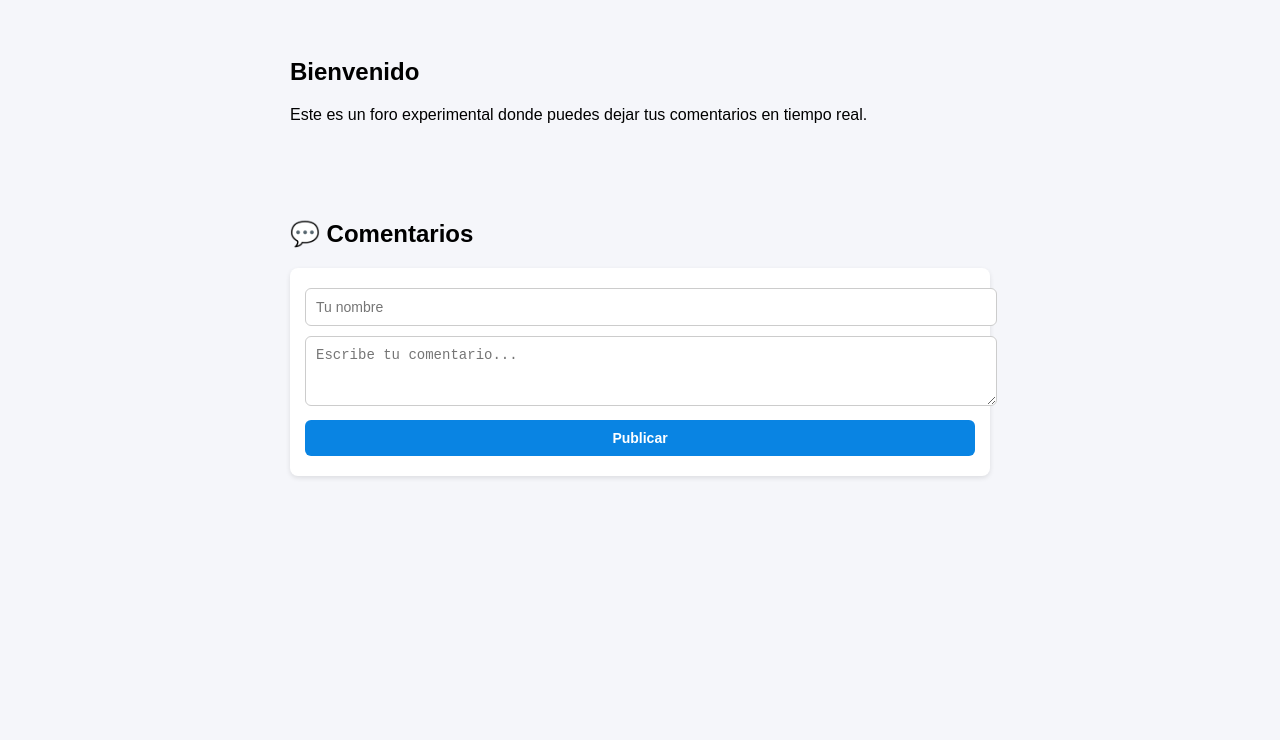
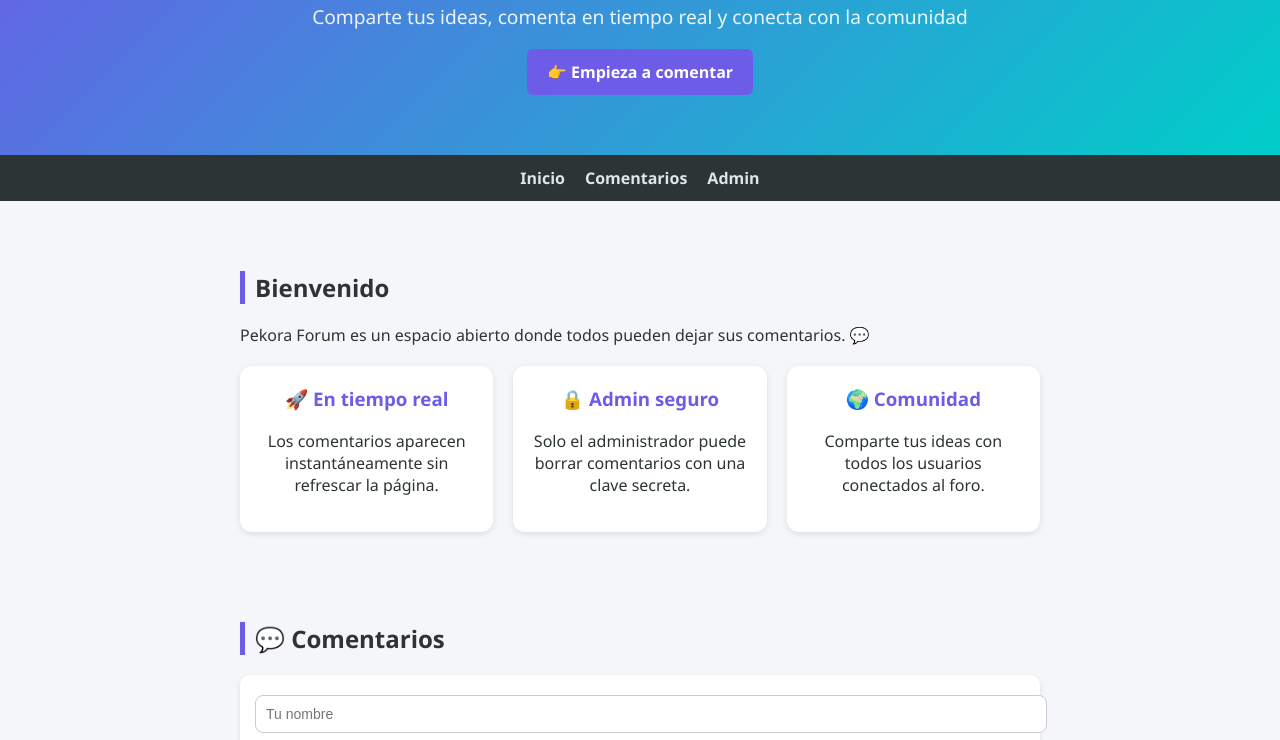
Before and after one commit to ESPZzip/-pekorarevive, a plain HTML site: page index.html in a window 1280 px wide. Shown: the part 158-898 px from the top of the page. Before the commit the page ends 800 px from the top, so only its background shows below. Drawn offline with Linux system fonts and the light colour scheme; no server answers.

Commit message:
Update index.html

```diff
--- a/index.html
+++ b/index.html
@@ -5,36 +5,61 @@
   <meta name="viewport" content="width=device-width, initial-scale=1.0">
   <title>Pekora Forum</title>
   <style>
-    body { font-family: Arial, sans-serif; background: #f5f6fa; margin: 0; padding: 0; }
-    header { background: #0984e3; color: #fff; padding: 15px; text-align: center; }
-    header h1 { margin: 0; }
-    nav { background: #74b9ff; display: flex; justify-content: center; gap: 20px; padding: 10px; }
-    nav a { color: white; text-decoration: none; font-weight: bold; }
-    nav a:hover { text-decoration: underline; }
+    body { font-family: 'Segoe UI', Tahoma, Geneva, Verdana, sans-serif; margin: 0; background: #f5f6fa; color: #2d3436; }
+    header {
+      background: linear-gradient(135deg, #6c5ce7, #00cec9);
+      color: #fff; padding: 60px 20px; text-align: center;
+    }
+    header h1 { font-size: 2.5rem; margin-bottom: 10px; }
+    header p { font-size: 1.2rem; opacity: 0.9; }
 
-    .container { width: 100%; max-width: 700px; margin: 20px auto; padding: 20px; }
-    form { background: #fff; padding: 15px; border-radius: 8px; box-shadow: 0 2px 5px rgba(0,0,0,0.1); margin-bottom: 20px; }
-    input, textarea, button { width: 100%; padding: 10px; margin: 5px 0; border-radius: 6px; border: 1px solid #ccc; font-size: 14px; }
-    button { background: #0984e3; color: #fff; font-weight: bold; border: none; cursor: pointer; }
-    button:hover { background: #74b9ff; }
+    nav { background: #2d3436; display: flex; justify-content: center; gap: 20px; padding: 12px; }
+    nav a { color: #dfe6e9; text-decoration: none; font-weight: 600; }
+    nav a:hover { color: #00cec9; }
 
-    .comment { background: #fff; padding: 12px; margin-bottom: 12px; border-radius: 6px; box-shadow: 0 1px 3px rgba(0,0,0,0.1); }
-    .comment .author { font-weight: bold; color: #2d3436; }
-    .comment .time { font-size: 12px; color: #636e72; }
-    .comment .text { margin-top: 5px; }
+    .container { width: 100%; max-width: 800px; margin: 30px auto; padding: 20px; }
+    h2 { border-left: 5px solid #6c5ce7; padding-left: 10px; }
 
-    /* Admin Panel oculto */
-    #adminPanel { display: none; background: #fff3cd; padding: 20px; border-radius: 8px; border: 2px solid #f39c12; }
+    /* Botón destacado */
+    .btn-primary {
+      display: inline-block;
+      background: #6c5ce7;
+      color: white; padding: 12px 20px;
+      font-size: 1rem; border-radius: 6px;
+      text-decoration: none; font-weight: bold;
+      transition: 0.2s;
+    }
+    .btn-primary:hover { background: #341f97; }
+
+    /* Tarjetas inicio */
+    .features { display: grid; grid-template-columns: repeat(auto-fit, minmax(220px, 1fr)); gap: 20px; margin-top: 20px; }
+    .feature { background: white; padding: 20px; border-radius: 12px; box-shadow: 0 2px 6px rgba(0,0,0,0.1); text-align: center; }
+    .feature h3 { margin-top: 0; color: #6c5ce7; }
+
+    /* Comentarios */
+    form { background: #fff; padding: 15px; border-radius: 10px; box-shadow: 0 2px 5px rgba(0,0,0,0.1); margin-bottom: 20px; }
+    input, textarea, button { width: 100%; padding: 10px; margin: 5px 0; border-radius: 8px; border: 1px solid #ccc; font-size: 14px; }
+    button { background: #6c5ce7; color: #fff; font-weight: bold; border: none; cursor: pointer; transition: 0.2s; }
+    button:hover { background: #341f97; }
+
+    .comment { background: #fff; padding: 15px; margin-bottom: 15px; border-radius: 10px; box-shadow: 0 2px 5px rgba(0,0,0,0.08); }
+    .comment .author { font-weight: bold; color: #6c5ce7; }
+    .comment .time { font-size: 12px; color: #636e72; margin-top: 5px; }
+    .comment .text { margin-top: 10px; }
+
+    /* Admin Panel */
+    #adminPanel { display: none; background: #ffeaa7; padding: 20px; border-radius: 10px; border: 2px solid #f39c12; margin-top: 20px; }
     #adminPanel h2 { margin-top: 0; color: #d35400; }
-    .admin-comment { background: #ffeaa7; padding: 10px; margin: 5px 0; border-radius: 5px; display: flex; justify-content: space-between; align-items: center; }
-    .admin-comment button { width: auto; background: #d63031; margin-left: 10px; }
+    .admin-comment { background: #ffeaa7; padding: 10px; margin: 5px 0; border-radius: 6px; display: flex; justify-content: space-between; align-items: center; }
+    .admin-comment button { width: auto; background: #d63031; margin-left: 10px; border-radius: 6px; }
     .admin-comment button:hover { background: #ff7675; }
   </style>
 </head>
 <body>
   <header>
     <h1>🌐 Pekora Forum</h1>
-    <p>Un lugar para comentar y compartir</p>
+    <p>Comparte tus ideas, comenta en tiempo real y conecta con la comunidad</p>
+    <a href="#comentarios" class="btn-primary">👉 Empieza a comentar</a>
   </header>
 
   <nav>
@@ -45,7 +70,21 @@
 
   <div class="container" id="inicio">
     <h2>Bienvenido</h2>
-    <p>Este es un foro experimental donde puedes dejar tus comentarios en tiempo real.</p>
+    <p>Pekora Forum es un espacio abierto donde todos pueden dejar sus comentarios. 💬</p>
+    <div class="features">
+      <div class="feature">
+        <h3>🚀 En tiempo real</h3>
+        <p>Los comentarios aparecen instantáneamente sin refrescar la página.</p>
+      </div>
+      <div class="feature">
+        <h3>🔒 Admin seguro</h3>
+        <p>Solo el administrador puede borrar comentarios con una clave secreta.</p>
+      </div>
+      <div class="feature">
+        <h3>🌍 Comunidad</h3>
+        <p>Comparte tus ideas con todos los usuarios conectados al foro.</p>
+      </div>
+    </div>
   </div>
 
   <div class="container" id="comentarios">
@@ -61,7 +100,6 @@
   <div class="container" id="admin">
     <div id="adminPanel">
       <h2>⚙️ Panel de Administrador</h2>
-      <p>Aquí puedes gestionar los comentarios.</p>
       <div id="adminComments"></div>
     </div>
   </div>
@@ -71,7 +109,6 @@
   <script src="https://www.gstatic.com/firebasejs/10.12.2/firebase-firestore-compat.js"></script>
 
   <script>
-    // ✅ Configuración de tu Firebase
     const firebaseConfig = {
       apiKey: "AIzaSyBwj_as6pb5Bg81F9Cl9VWTKkekMM9Exfk",
       authDomain: "pekora-forum.firebaseapp.com",
@@ -89,10 +126,8 @@
     const adminDiv = document.getElementById("adminComments");
     const adminPanel = document.getElementById("adminPanel");
 
-    // Guardar autor en localStorage
     document.getElementById("author").value = localStorage.getItem("author") || "";
 
-    // Agregar comentario
     form.addEventListener("submit", async (e) => {
       e.preventDefault();
       const author = document.getElementById("author").value.trim();
@@ -109,7 +144,6 @@
       }
     });
 
-    // Mostrar comentarios en vivo
     db.collection("comments").orderBy("ts", "desc").onSnapshot(snapshot => {
       commentsDiv.innerHTML = "";
       adminDiv.innerHTML = "";
@@ -117,7 +151,6 @@
         const data = doc.data();
         const time = data.ts ? data.ts.toDate().toLocaleString() : "justo ahora";
 
-        // Usuario normal
         const div = document.createElement("div");
         div.classList.add("comment");
         div.innerHTML = `
@@ -127,7 +160,6 @@
         `;
         commentsDiv.appendChild(div);
 
-        // Admin panel
         const adminComment = document.createElement("div");
         adminComment.classList.add("admin-comment");
         adminComment.innerHTML = `
@@ -138,14 +170,12 @@
       });
     });
 
-    // Función eliminar comentario
     async function deleteComment(id) {
       if(confirm("¿Seguro que quieres eliminar este comentario?")) {
         await db.collection("comments").doc(id).delete();
       }
     }
 
-    // Mostrar/Ocultar panel admin con F9 + contraseña
     document.addEventListener("keydown", (e) => {
       if(e.key === "F9") {
         if(adminPanel.style.display === "block") {
```
